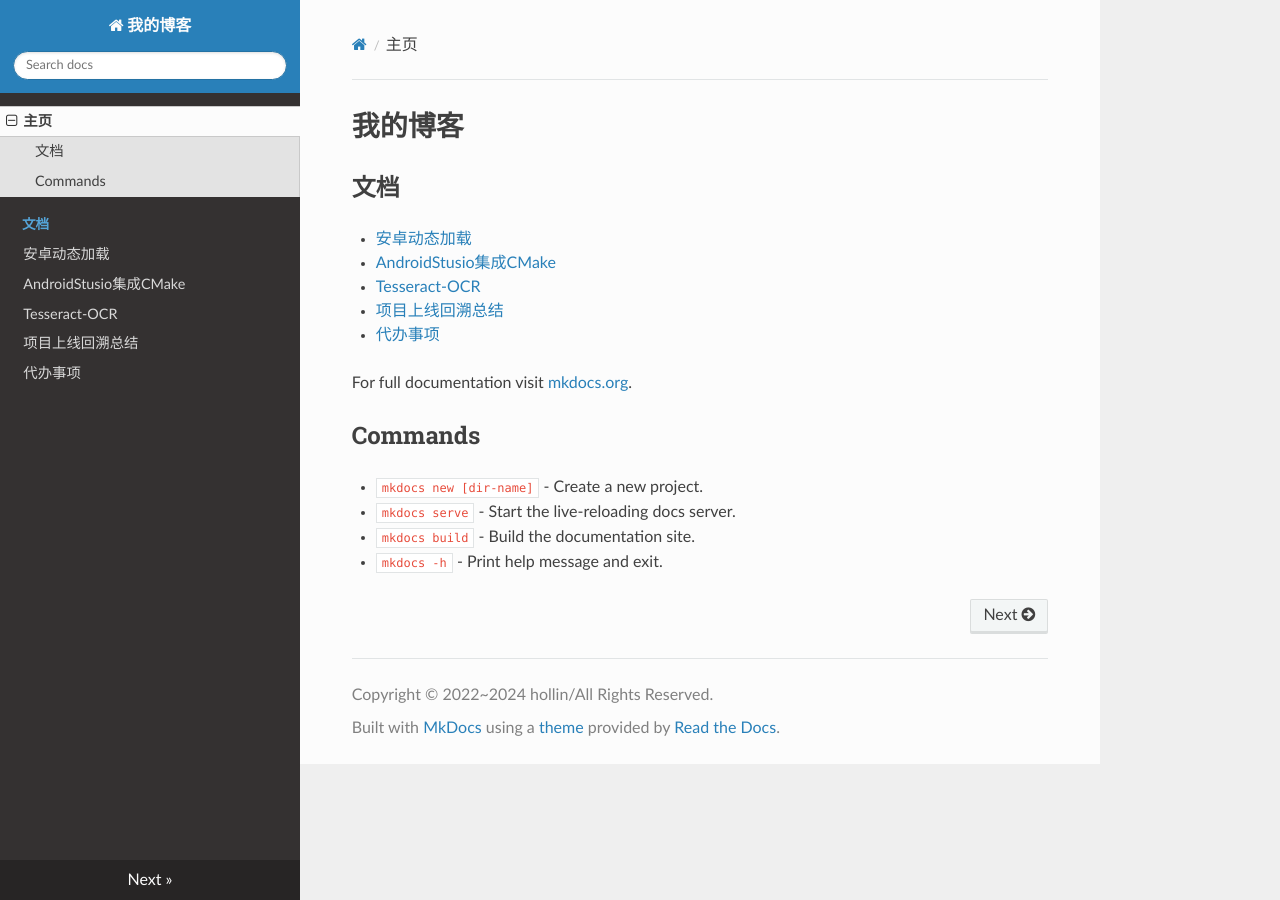
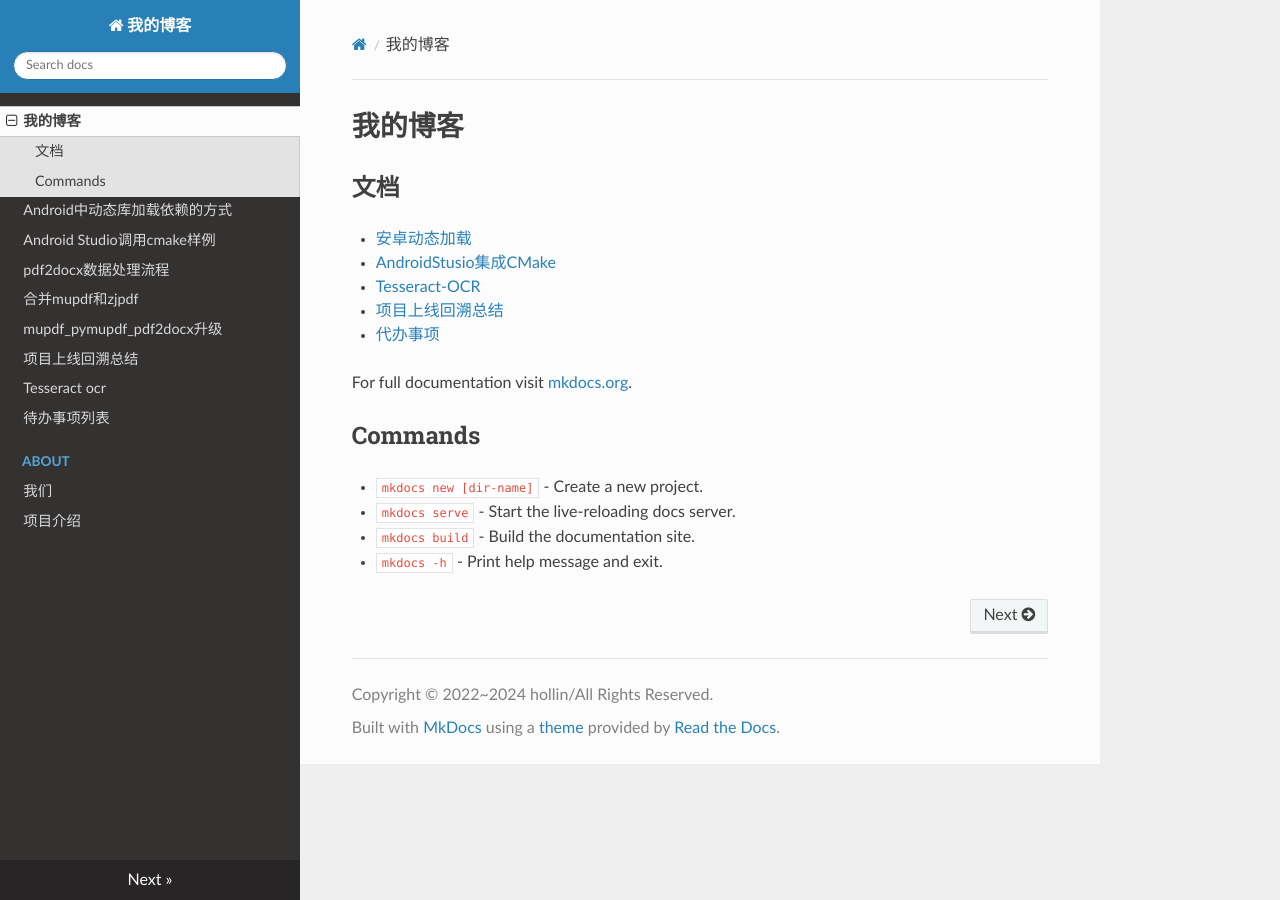
Before and after one commit to benjerming/benjerming.github.io, an MkDocs documentation site: the page built from docs/index.md, in a window 1280 px wide. Built offline with MkDocs 1.6.1, drawn with Linux system fonts in a browser that asks for light colours; nearby versions of some CDN libraries; some of the changed lines change nothing that is shown.

Commit message:
Update mkdocs.yml

```diff
--- a/mkdocs.yml
+++ b/mkdocs.yml
@@ -4,14 +4,14 @@ site_url: https://benjerming.github.io/
 site_author: benjerming
 
 # [Navigtion]
-nav:
-  - 主页: index.md
-  - 文档:
-      - 安卓动态加载: android_dl.md
-      - AndroidStusio集成CMake: android_studio_integrate_cmake.md
-      - Tesseract-OCR: tesseract_ocr.md
-      - 项目上线回溯总结: project_review.md
-      - 代办事项: todo.md
+# nav:
+#   - 主页: index.md
+#   - 文档:
+#       - 安卓动态加载: android_dl.md
+#       - AndroidStusio集成CMake: android_studio_integrate_cmake.md
+#       - Tesseract-OCR: tesseract_ocr.md
+#       - 项目上线回溯总结: project_review.md
+#       - 代办事项: todo.md
   # - 标签: tag.md
   # - 留言板: liuyanban.md
   # - 友链:
```
